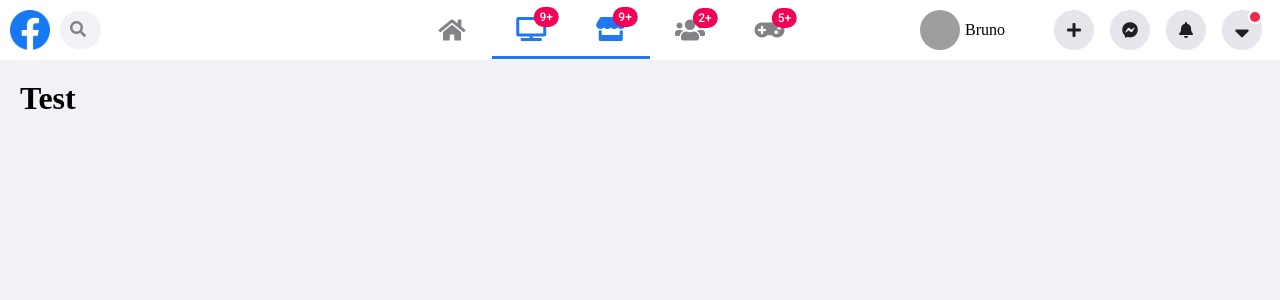
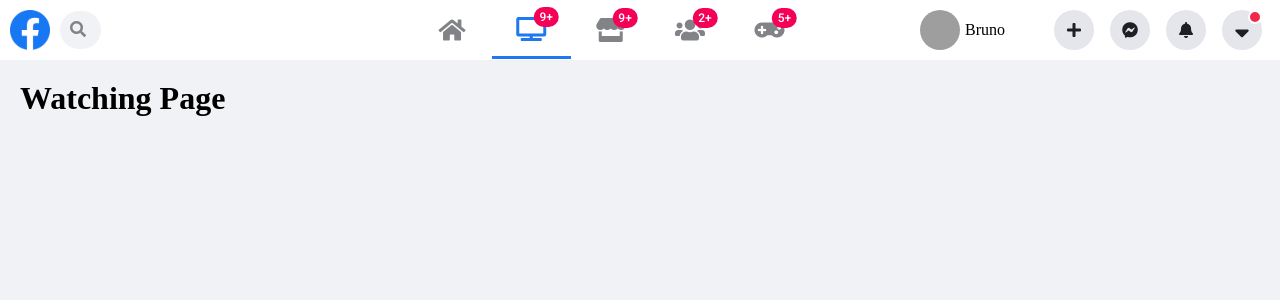
Before and after one commit to devbrunopaula/facebook-clone, a Next.js app: page /test in a window 1280 px wide. Shown: the top 300 px of the page. Built offline with nearby package versions, Linux system fonts and the light colour scheme; grey boxes are pictures that could not be loaded.

Commit message:
add a layout component

```diff
--- a/components/NavBar/NavBar.jsx
+++ b/components/NavBar/NavBar.jsx
@@ -50,7 +50,7 @@ function NavBar() {
           iconName='fa-tv'
         ></ActiveLink>
         <ActiveLink
-          href='/test'
+          href='/marketplace'
           toolTipTitle='Marketplace'
           ToolTipSize='12px'
           badgeContent='9+'
--- a/pages/index.js
+++ b/pages/index.js
@@ -8,6 +8,8 @@ export default function Home() {
         <meta name='description' content='Generated by create next app' />
         <link rel='icon' href='/favicon.ico' />
       </Head>
+      <h1>HomePage</h1>
+      <div>-</div>
       <p>
         Lorem ipsum dolor sit amet consectetur, adipisicing elit. Dolores
         perferendis nesciunt voluptatibus error dolore? Quo laboriosam, quae
--- a/pages/test.js
+++ b/pages/test.js
@@ -3,7 +3,7 @@ import React from 'react'
 function test() {
   return (
     <div>
-      <h1>Test</h1>
+      <h1>Watching Page</h1>
     </div>
   )
 }
```
